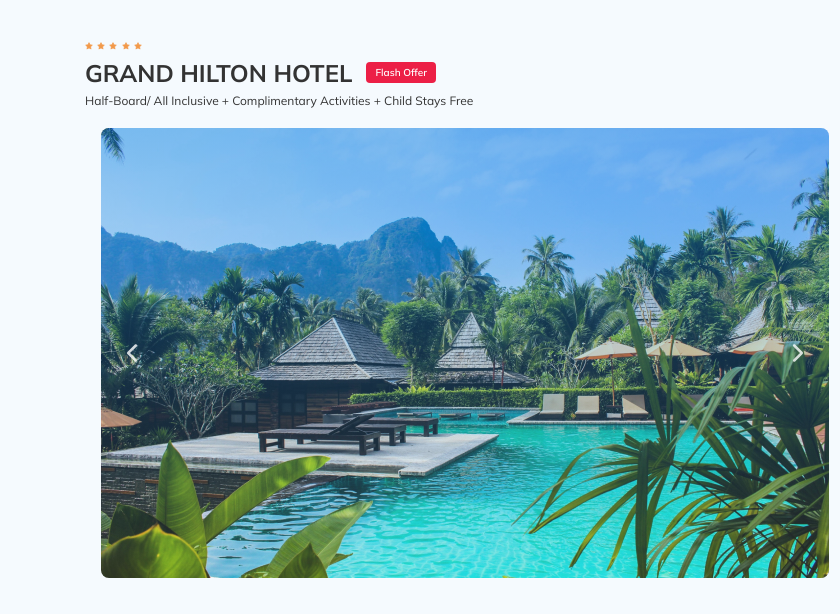
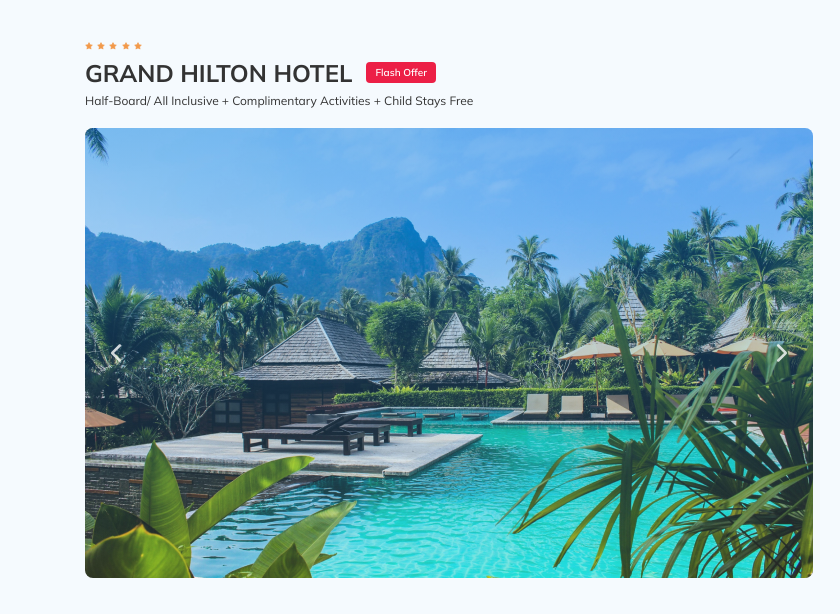
Before and after one commit to RomanGulevskiy/tour-plan, a plain HTML site: page index.html in a window 1280 px wide. Shown: the part 237-851 px from the top of the page, 0-840 px from the left. Drawn offline with nearby package versions, Linux system fonts and the light colour scheme; grey boxes are pictures that could not be loaded.

Commit message:
Fix: hotel slider margins

```diff
--- a/sass/blocks/_hotel.sass
+++ b/sass/blocks/_hotel.sass
@@ -35,6 +35,7 @@
     width: 728px
     height: 450px
     position: relative
+    margin: 0
     &__button
       position: absolute
       top: 50%
```
Also changed, not shown: css/style.css.
